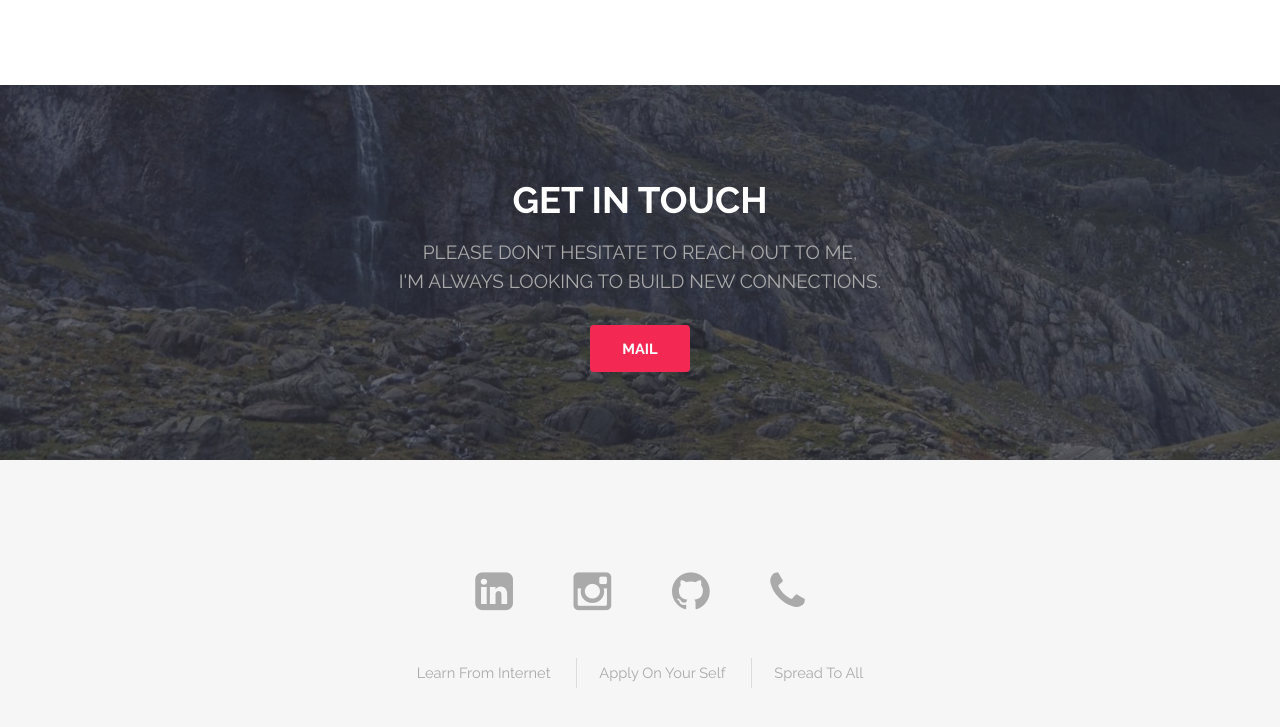
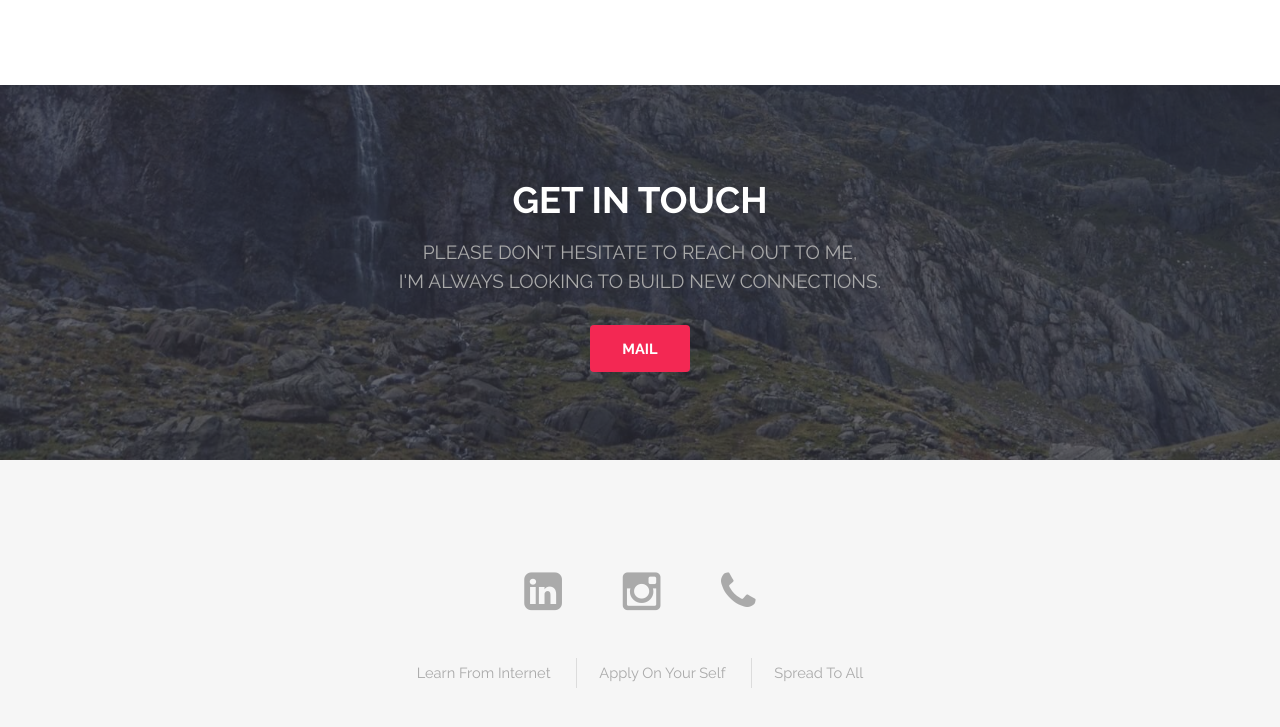
Before and after one commit to ychetan1651/ychetan1651.github.io, a plain HTML site: page index.html in a window 1280 px wide. Shown: the part 3878-4605 px from the top of the page. Drawn offline with Linux system fonts and the light colour scheme.

Commit message:
Update index.html
github

```diff
--- a/index.html
+++ b/index.html
@@ -166,7 +166,6 @@ and Troubleshooting.</p>
 					<ul class="icons">
 						<li><a href="https://www.linkedin.com/in/ychetan1651" class="icon fa-linkedin-square"></a></li>
 						<li><a href="https://www.instagram.com/ychetan1651/" class="icon fa-instagram"></a></li>
-						<li><a href="https://github.com/ychetan1651" class="icon fa-github"></a></li>
 						<li><a href="tel:+917874286028" class="icon fa-phone"></a></li>
 					</ul>
 					<ul class="copyright">
```
